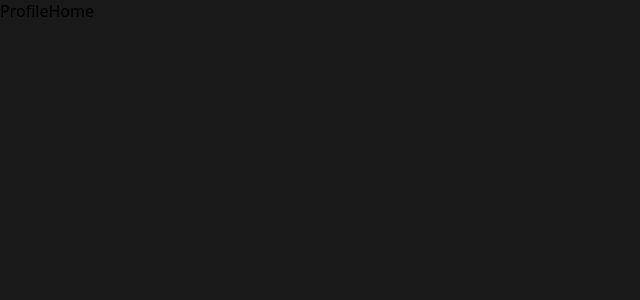
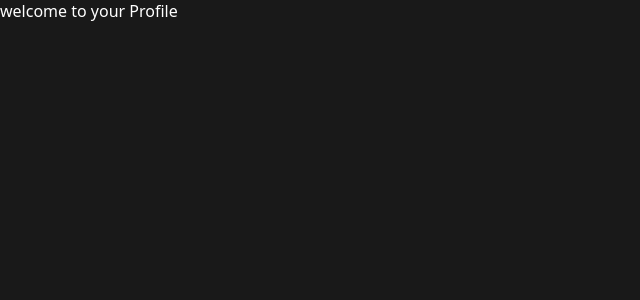
Before and after one commit to kareemAmarah95/react-login-form-system-validation-task, a React (Vite) app: page /#/profile in a window 1280 px wide. Before the commit this address led to /#/login. Shown: the top 300 px of the page, without its empty margins (0-640 px from the left). Built offline with nearby package versions, Linux system fonts and the light colour scheme.

Commit message:
adjusting the react router dom

```diff
--- a/src/App.jsx
+++ b/src/App.jsx
@@ -1,36 +1,34 @@
-import {
-  BrowserRouter,
-  Routes,
-  Route,
-  Navigate,
-  Outlet,
-} from "react-router-dom";
-
-import Home from "./Home"; // Replace with the correct path
-import Profile from "./pages/Profile"; // Replace with the correct path
-import ProfileHome from "./pages/ProfileHome"; // Replace with the correct path
-import Login from "./Login"; // Replace with the correct path
-import { useSelector } from "react-redux"; // Assuming you're using Redux to manage authentication state
-
-// ProtectedRoutes Component
-const ProtectedRoutes = () => {
-  const isAuthenticated = useSelector((state) => state.auth.isAuthenticated); // Assuming Redux manages auth state
-
-  return isAuthenticated ? <Outlet /> : <Navigate to="/login" replace />;
-};
+import Home from "./Home";
+import Profile from "./pages/Profile";
+import ProfileHome from "./pages/ProfileHome";
+import Login from "./Login";
+import { RouterProvider } from "react-router-dom";
+import { createHashRouter } from "react-router-dom";
+import Layout from "./utils/layout";
 
 function App() {
+  const router = createHashRouter([
+    {
+      element: <Layout />,
+      children: [
+        { path: "", element: <Home /> },
+        { path: "login", element: <Login /> },
+        { path: "profile", element: <Profile /> },
+        { path: "profileHome", element: <ProfileHome /> },
+      ],
+    },
+  ]);
   return (
-    <BrowserRouter>
-      <Routes>
-        <Route element={<ProtectedRoutes />}>
-          <Route path="/home" element={<Home />} />
-          <Route path="/profile" element={<Profile />} />
-        </Route>
-        <Route path="/" element={<ProfileHome />} />
-        <Route path="/login" element={<Login />} />
-      </Routes>
-    </BrowserRouter>
+    // <HashRouter>
+    //   <Routes>
+    //     <Route path="/" element={<ProfileHome />} />
+    //     <Route path="/home" element={<Home />} />
+    //     <Route path="/about" element={<div>About</div>} />
+    //     <Route path="/login" element={<Login />} />
+    //   </Routes>
+    // </HashRouter>
+
+    <RouterProvider router={router} />
   );
 }
 
--- a/src/pages/Profile.jsx
+++ b/src/pages/Profile.jsx
@@ -1,5 +1,5 @@
 const Profile = () => {
-  return <div>welcome to your Profile</div>;
+  return <div style={{ color: "white" }}>welcome to your Profile</div>;
 };
 
 export default Profile;
--- a/src/pages/ProfileHome.jsx
+++ b/src/pages/ProfileHome.jsx
@@ -1,5 +1,5 @@
 const ProfileHome = () => {
-  return <div className="text-white">ProfileHome</div>;
+  return <div style={{ color: "white" }}>ProfileHome</div>;
 };
 
 export default ProfileHome;
--- /dev/null
+++ b/src/utils/Layout.jsx
@@ -0,0 +1,11 @@
+import { Outlet } from "react-router-dom";
+
+const Layout = () => {
+  return (
+    <div>
+      <Outlet />
+    </div>
+  );
+};
+
+export default Layout;
```
Also changed, not shown: src/utils/protectedRoutes.jsx (renamed from src/utils/protectedRoute.jsx).
